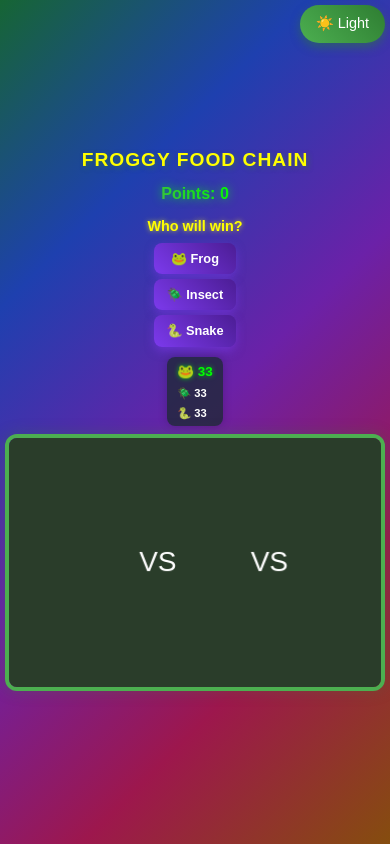
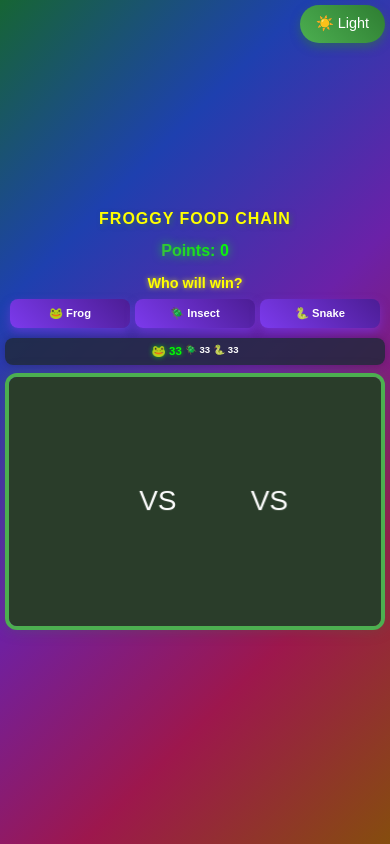
Before and after one commit to nazsats/froggyfolios, a Next.js app: page /game in a window 390 px wide. Built offline with nearby package versions, Linux system fonts and the light colour scheme.

Commit message:
Fixed points increment, made prediction buttons horizontal on mobile, improved mobile responsiveness

```diff
--- a/app/game/page.tsx
+++ b/app/game/page.tsx
@@ -35,7 +35,9 @@ export default function Game() {
     setTheme(savedTheme || "dark");
 
     const savedPoints = localStorage.getItem("points");
-    setPoints(savedPoints ? parseInt(savedPoints, 10) : 0);
+    if (savedPoints) {
+      setPoints(parseInt(savedPoints, 10));
+    }
 
     if (typeof window !== "undefined") {
       const appElement = document.querySelector("#__next");
@@ -189,11 +191,13 @@ export default function Game() {
         isPlayingRef.current = false;
         setWinner(elements[0].type);
         if (elements[0].type === prediction) {
-          const newPoints = points + 10;
-          setPoints(newPoints);
-          setPointsAnimation(true);
-          localStorage.setItem("points", newPoints.toString());
-          setTimeout(() => setPointsAnimation(false), 1000); // Reset animation after 1s
+          setPoints((prev) => {
+            const newPoints = prev + 10;
+            localStorage.setItem("points", newPoints.toString());
+            setPointsAnimation(true);
+            setTimeout(() => setPointsAnimation(false), 1000);
+            return newPoints;
+          });
         }
         setIsModalOpen(true);
         confetti({
@@ -321,6 +325,11 @@ export default function Game() {
           Simulation begins in: {countdown}...
         </div>
       )}
+      {prediction && (countdown !== null || isPlayingRef.current) && (
+        <div className={styles.predictionChoice}>
+          You chose: {prediction === "frog" ? "🐸 Frog" : prediction === "insect" ? "🪲 Insect" : "🐍 Snake"}
+        </div>
+      )}
       <div className={`${styles.scoreBoard} ${theme === "dark" ? styles.scoreBoardDark : styles.scoreBoardLight}`}>
         <span className={getLeadingElement() === "frog" ? styles.highlight : ""}>
           🐸 {counts.frog}
@@ -347,7 +356,7 @@ export default function Game() {
             ? "Insects have overrun the habitat!"
             : "Snakes have claimed supremacy!"}
         </h2>
-        <p className={styles.modalText}>
+        <p className={`${styles.modalText} ${winner === prediction ? styles.congratsText : styles.badLuckText}`}>
           {winner === prediction
             ? "Congratulations! You predicted correctly! +10 points!"
             : "Bad luck this time! Play again?"}
--- a/styles/Game.module.css
+++ b/styles/Game.module.css
@@ -72,10 +72,10 @@
 }
 
 .pointsDisplay {
-  font-size: clamp(1.2rem, 3vw, 2rem); /* Larger text */
+  font-size: clamp(1.2rem, 3vw, 2rem);
   font-weight: 700;
   color: #00ff00;
-  background: linear-gradient(45deg, #4caf50, #00ff00); /* Eye-catching gradient */
+  background: linear-gradient(45deg, #4caf50, #00ff00);
   -webkit-background-clip: text;
   background-clip: text;
   color: transparent;
@@ -108,6 +108,8 @@
   align-items: center;
   gap: clamp(5px, 1vw, 10px);
   margin-bottom: clamp(10px, 2vw, 20px);
+  width: 100%;
+  max-width: 700px;
 }
 
 .predictionText {
@@ -119,17 +121,23 @@
 
 .predictionRow {
   display: flex;
+  flex-wrap: nowrap;
   gap: clamp(5px, 1vw, 10px);
+  justify-content: center;
+  width: 100%;
 }
 
 .predictionButton {
-  padding: clamp(6px, 1.5vw, 10px) clamp(12px, 3vw, 20px);
-  font-size: clamp(0.8rem, 2vw, 1.2rem);
+  padding: clamp(6px, 1.5vw, 10px) clamp(12px, 2vw, 20px);
+  font-size: clamp(0.7rem, 1.8vw, 1.2rem);
   font-weight: 700;
   border: none;
   border-radius: 8px;
   cursor: pointer;
   transition: transform 0.2s ease, box-shadow 0.2s ease;
+  flex: 1;
+  min-width: 80px;
+  max-width: 120px;
 }
 
 .predictionButtonDark {
@@ -154,6 +162,14 @@
 
 .predictionButtonLight:hover {
   box-shadow: 0 6px 15px rgba(167, 139, 250, 0.5);
+}
+
+.predictionChoice {
+  font-size: clamp(0.8rem, 2vw, 1.2rem);
+  font-weight: 700;
+  color: #ff00ff;
+  text-shadow: 0 0 5px rgba(255, 0, 255, 0.7);
+  margin-bottom: clamp(5px, 1vw, 10px);
 }
 
 .countdown {
@@ -192,6 +208,9 @@
   font-weight: 400;
   padding: clamp(5px, 1vw, 8px) clamp(10px, 2vw, 15px);
   border-radius: 8px;
+  width: 100%;
+  max-width: 700px;
+  justify-content: center;
 }
 
 .scoreBoardDark {
@@ -239,8 +258,8 @@
 .modal {
   padding: clamp(15px, 3vw, 25px);
   border-radius: 16px;
-  max-width: 500px;
-  width: 90%;
+  max-width: 90%;
+  width: 500px;
   text-align: center;
   box-shadow: 0 8px 30px rgba(0, 0, 0, 0.4);
   backdrop-filter: blur(5px);
@@ -259,7 +278,7 @@
 }
 
 .modalTitle {
-  font-size: clamp(1.2rem, 3vw, 2rem);
+  font-size: clamp(1rem, 3vw, 2rem);
   font-weight: 700;
   color: #ffff00;
   margin-bottom: clamp(10px, 2vw, 20px);
@@ -267,13 +286,26 @@
 }
 
 .modalText {
-  font-size: clamp(0.9rem, 2vw, 1.2rem);
+  font-size: clamp(0.8rem, 2vw, 1.2rem);
   font-weight: 400;
   margin-bottom: clamp(10px, 2vw, 20px);
+  color: #e0e0e0;
+}
+
+.congratsText {
+  color: #00ff00;
+  font-weight: 700;
+  text-shadow: 0 0 5px rgba(0, 255, 0, 0.7);
+}
+
+.badLuckText {
+  color: #ff5555;
+  font-weight: 400;
+  text-shadow: 0 0 5px rgba(255, 85, 85, 0.7);
 }
 
 .credits {
-  font-size: clamp(0.7rem, 1.5vw, 1rem);
+  font-size: clamp(0.6rem, 1.5vw, 1rem);
   font-weight: 400;
   margin-top: clamp(10px, 2vw, 20px);
 }
@@ -297,6 +329,7 @@
 
 .buttonContainer {
   display: flex;
+  flex-wrap: wrap;
   justify-content: center;
   gap: clamp(10px, 2vw, 15px);
   margin-top: clamp(10px, 2vw, 20px);
@@ -310,6 +343,8 @@
   border: none;
   border-radius: 8px;
   transition: transform 0.2s ease, box-shadow 0.2s ease;
+  flex: 1;
+  min-width: 100px;
 }
 
 .shareButtonDark {
@@ -349,6 +384,8 @@
   border: none;
   border-radius: 8px;
   transition: transform 0.2s ease, box-shadow 0.2s ease;
+  flex: 1;
+  min-width: 100px;
 }
 
 .closeButtonDark {
@@ -386,32 +423,30 @@
   }
   .title {
     margin-bottom: 8px;
+    font-size: clamp(1rem, 3vw, 2rem);
   }
   .pointsDisplay {
     font-size: clamp(1rem, 2.5vw, 1.5rem);
   }
   .countdown {
     margin-bottom: 5px;
+    font-size: clamp(0.8rem, 2.5vw, 1.5rem);
+  }
+  .predictionChoice {
+    font-size: clamp(0.7rem, 1.8vw, 1rem);
   }
   .scoreBoard {
-    flex-direction: column;
     gap: 3px;
     padding: 5px 10px;
+    font-size: clamp(0.6rem, 1.8vw, 1rem);
   }
   .gameCanvas {
     width: 100%;
     max-width: none;
   }
-  .predictionRow {
-    flex-direction: column;
-    gap: 5px;
-  }
-  .predictionButton {
-    padding: 6px 12px;
-  }
-  .buttonContainer {
-    flex-direction: column;
-    gap: 8px;
+  .modal {
+    width: 90%;
+    padding: clamp(10px, 2vw, 15px);
   }
 }
 
```
